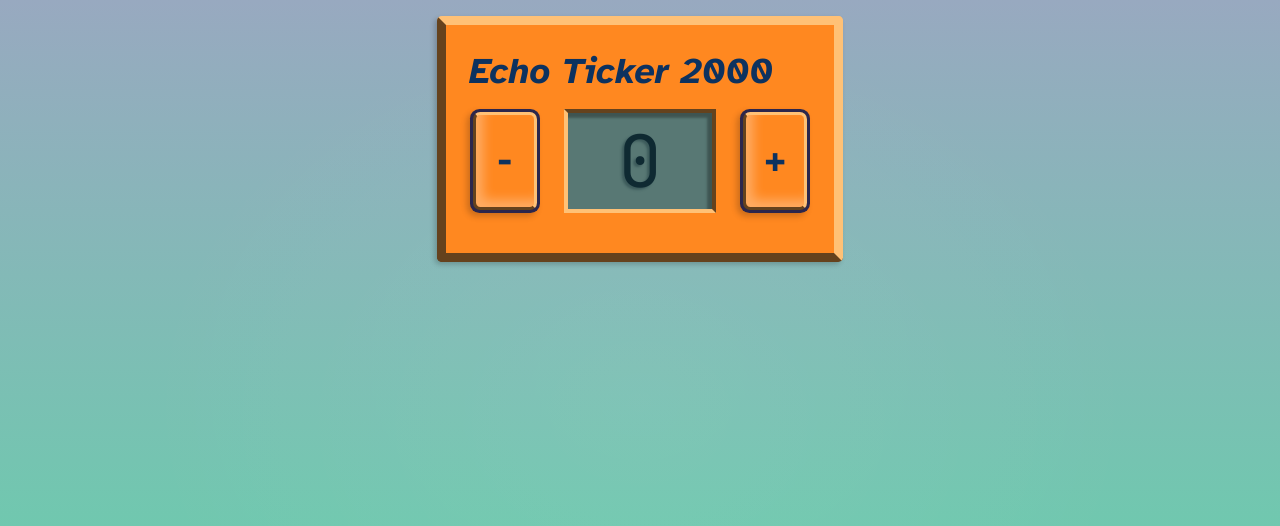
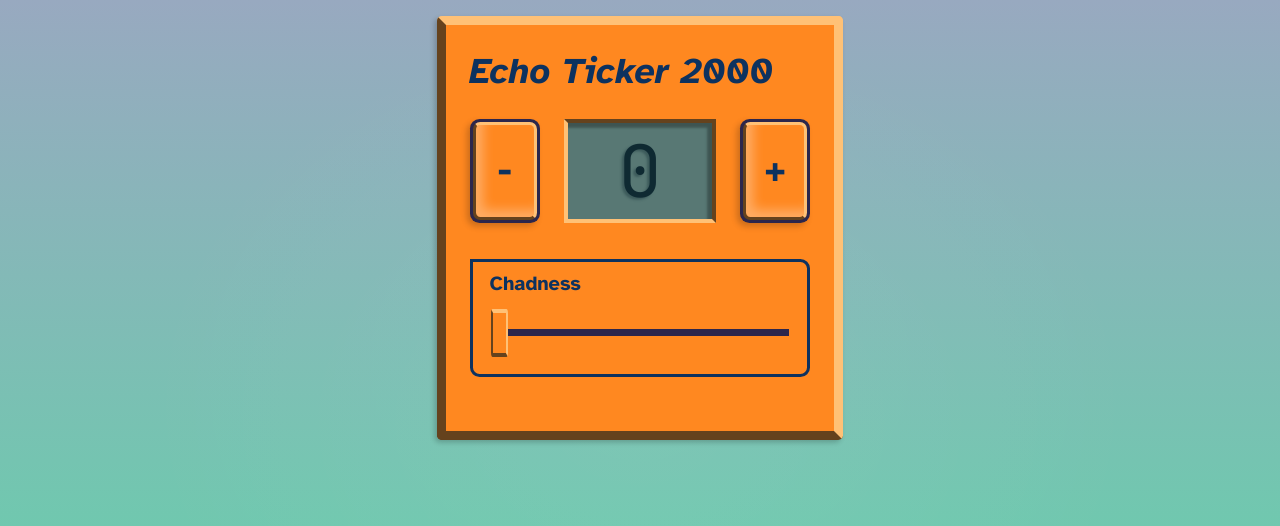
Before and after one commit to CIOSAI/SokkasuannSkeumorphicUI, a SvelteKit app: page / in a window 1280 px wide. Shown: the top 526 px of the page. Built offline with nearby package versions, Linux system fonts and the light colour scheme.

Commit message:
added slider

```diff
--- /dev/null
+++ b/src/lib/Slider.svelte
@@ -0,0 +1,52 @@
+<script lang="ts">
+  let slider_x = 0;
+  $: console.log(slider_x);
+</script>
+
+<div id='container'>
+  <input type='range' min='0' max='1' step='0.00000001'
+    bind:value={slider_x}
+  >
+</div>
+
+<style>
+  #container{
+    height: 3em;
+    display: flex;
+    align-items: center;
+  }
+
+  input{
+    width: 100%;
+    -webkit-appearance: none;  /* Override default CSS styles */
+    appearance: none;
+    height: .3em;
+    background-color: var(--black-color);
+  }
+
+  input::-webkit-slider-thumb {
+    -webkit-appearance: none;
+    appearance: none;
+		border-left: .1em solid var(--darken-color);
+		border-bottom: .2em solid var(--darken-color);
+		border-right: .1em solid var(--secondary-color);
+		border-top: .2em solid var(--secondary-color);
+    width: .7em;
+    height: 2em;
+    border-radius: 10%;
+    background-color: var(--tertiary-color);
+  }
+
+  input::-moz-range-thumb {
+		border-left: .1em solid var(--darken-color);
+		border-bottom: .2em solid var(--darken-color);
+		border-right: .1em solid var(--secondary-color);
+		border-top: .2em solid var(--secondary-color);
+    box-shadow: -.25em .15em .05em .05em rgba(0,0,0,0.3);
+    width: .7em;
+    height: 2em;
+    border-radius: 10%;
+    background: var(--tertiary-color);
+  }
+
+</style>
--- a/src/routes/+page.svelte
+++ b/src/routes/+page.svelte
@@ -1,5 +1,6 @@
 <script>
 	import Counter from '$lib/Counter.svelte';
+  import Slider from '$lib/Slider.svelte';
 </script>
 
 <svelte:head>
@@ -15,7 +16,14 @@
 
   <div class='counter-panel'>
     <span class='title'>Echo Ticker 2000</span>
+    <div style='height: 10px'/>
     <Counter />
+    <div style='height: 20px'/>
+    <div class='slider-container'>
+      <span class='label'>Chadness</span>
+      <Slider />
+    </div>
+    <div style='height: 30px'/>
   </div>
 </section>
 
@@ -36,11 +44,24 @@
     color: var(--text-color);
   }
 
+  .slider-container{
+    padding: .2em .7em;
+    border: 3px solid var(--text-color);
+    border-radius: 0 .4em .4em .4em;
+  }
+
+  .label{
+    width: 100%;
+    font-size: 20px;
+    font-weight: 700;
+    color: var(--text-color);
+  }
+
   .counter-panel{
 		display: flex;
 		flex-direction: column;
 		justify-content: center;
-		align-items: center;
+		align-items: stretch;
     padding: 1em;
 		border-left: .4em solid var(--darken-color);
 		border-bottom: .4em solid var(--darken-color);
```
